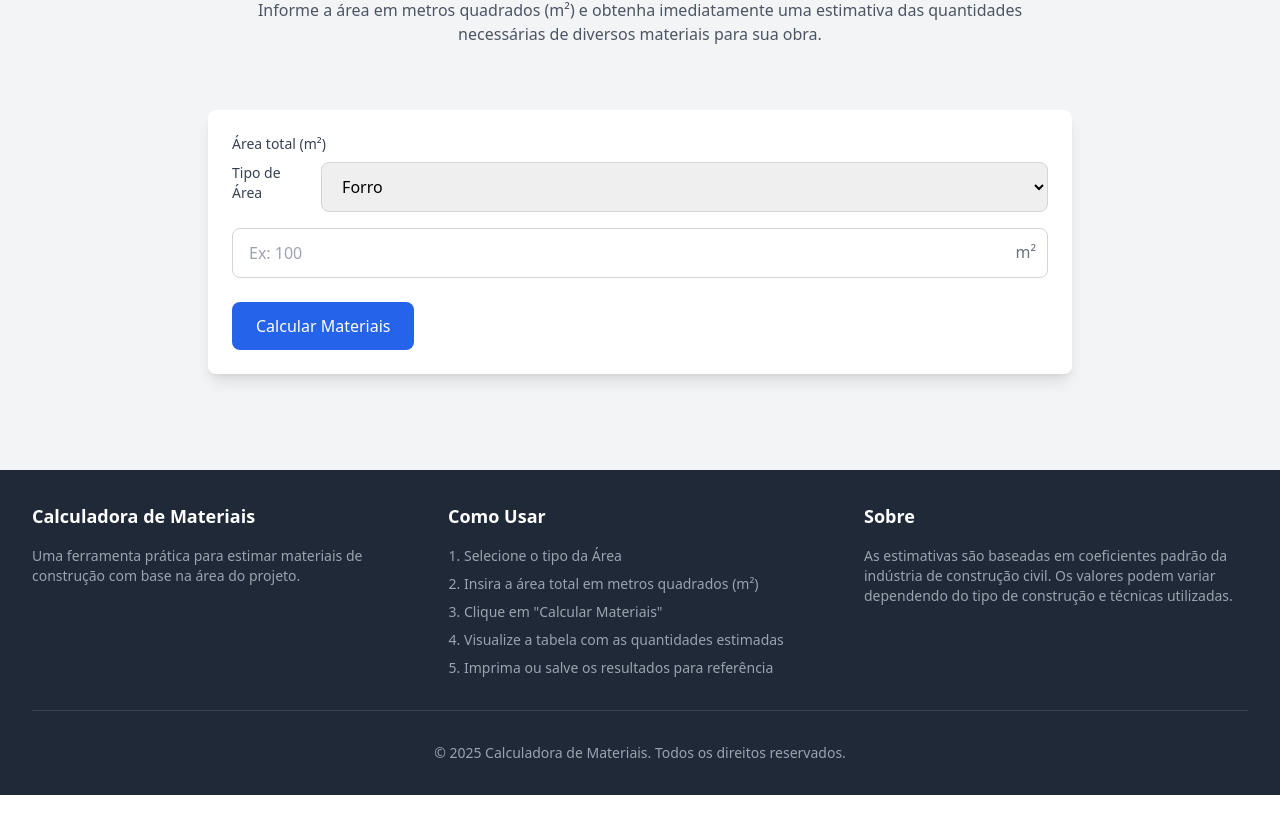
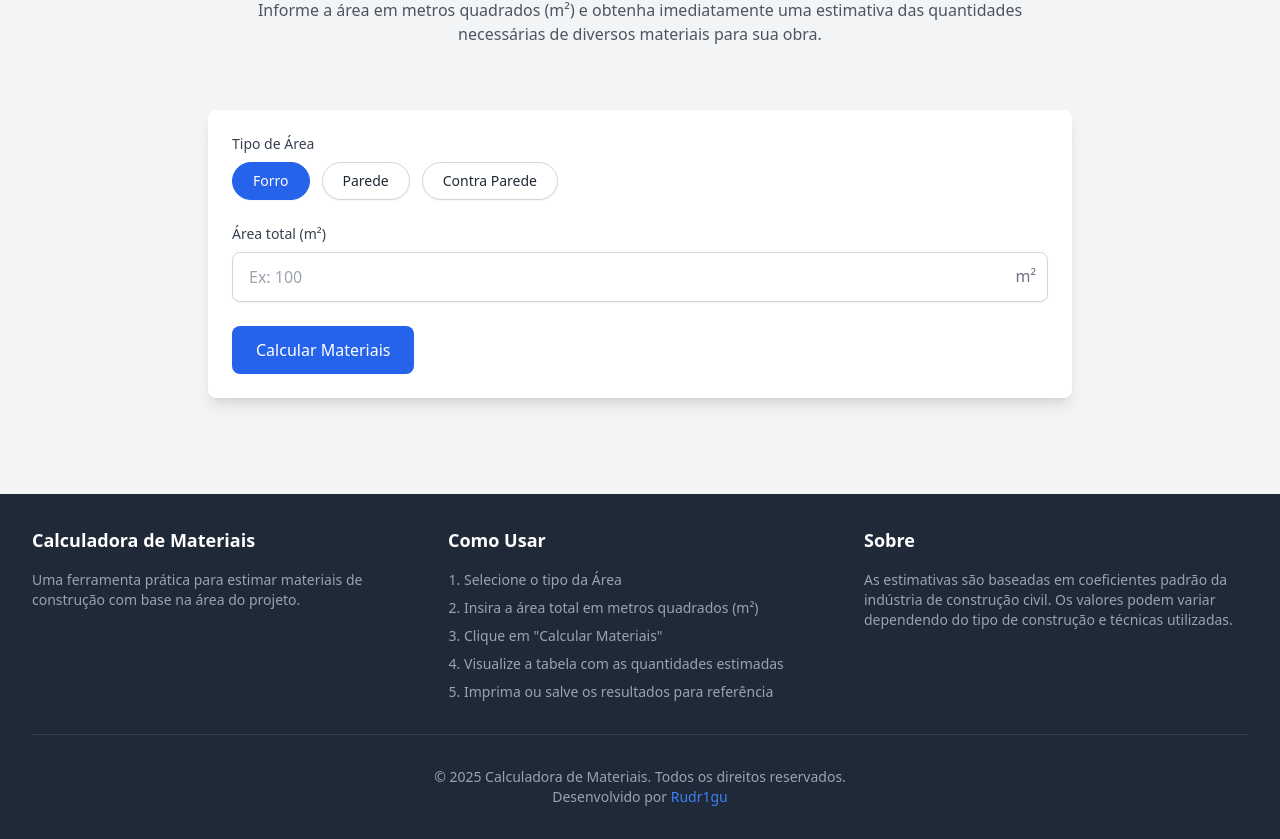
Before and after one commit to rudr1gu/calculadora_drywall, a React (Vite) app: page / in a window 1280 px wide. Shown: the part 178-1017 px from the top of the page. Before the commit the page ends 973 px from the top, so only its background shows below. Built offline with nearby package versions, Linux system fonts and the light colour scheme.

Commit message:
:recycle: Enhance Calculator component: add area type selection buttons and remove dropdown; update footer with developer link

```diff
--- a/src/components/Calculator.tsx
+++ b/src/components/Calculator.tsx
@@ -17,12 +17,28 @@ const Calculator: React.FC = () => {
     handlePrint
   } = useCalculator();
 
-
-
   return (
     <section className="max-w-4xl mx-auto px-4 py-8 print:py-2">
       <div className="bg-white rounded-lg shadow-lg p-6 mb-8 print:shadow-none">
-        <form onSubmit={handleCalculate} className="space-y-6">
+        <form onSubmit={handleCalculate} className="space-y-6 print:hidden">
+          <div>
+            <label className="block text-gray-700 text-sm font-medium mb-2">Tipo de Área</label>
+            <div className="flex flex-wrap gap-3">
+              {['Forro', 'Parede', 'Contra Parede'].map((tipo) => (
+                <button
+                  key={tipo}
+                  type="button"
+                  onClick={() => setTipoArea(tipo as 'Forro' | 'Parede' | 'Contra Parede')}
+                  className={`px-5 py-2 rounded-full border font-medium transition-colors duration-200 text-sm shadow-sm ${tipoArea === tipo
+                      ? 'bg-blue-600 text-white border-blue-600'
+                      : 'bg-white text-gray-800 border-gray-300 hover:bg-gray-100'
+                    }`}
+                >
+                  {tipo}
+                </button>
+              ))}
+            </div>
+          </div>
           <div>
             <label
               htmlFor="area"
@@ -30,19 +46,6 @@ const Calculator: React.FC = () => {
             >
               Área total (m²)
             </label>
-            <div className="flex items-center space-x-4 mb-4">
-              <label className="block text-gray-700 text-sm font-medium mb-2">Tipo de Área</label>
-              <select
-                value={tipoArea}
-                onChange={(e) => setTipoArea(e.target.value as 'Forro' | 'Parede' | 'Contra Parede')}
-                className="w-full px-4 py-3 border border-gray-300 rounded-lg"
-              >
-                <option value="Forro">Forro</option>
-                <option value="Parede">Parede</option>
-                <option value="Contra Parede">Contra Parede</option>
-              </select>
-            </div>
-
             <div className="relative">
               <input
                 id="area"
@@ -50,16 +53,17 @@ const Calculator: React.FC = () => {
                 step="0.01"
                 min="0"
                 value={area}
-                onChange={e => setArea(e.target.value)}
+                onChange={(e) => setArea(e.target.value)}
                 placeholder="Ex: 100"
-                className={`w-full px-4 py-3 border rounded-lg focus:ring-2 focus:outline-none transition-colors duration-200 ${error ? 'border-red-500 focus:ring-red-200' : 'border-gray-300 focus:ring-blue-100 focus:border-blue-500'
+                className={`w-full px-4 py-3 border rounded-lg shadow-sm focus:ring-2 focus:outline-none transition-colors duration-200 ${error
+                    ? 'border-red-500 focus:ring-red-200'
+                    : 'border-gray-300 focus:ring-blue-100 focus:border-blue-500'
                   }`}
               />
               <span className="absolute right-3 top-3 text-gray-500">m²</span>
             </div>
             {error && <p className="mt-2 text-sm text-red-600">{error}</p>}
           </div>
-
           <div className="flex flex-col sm:flex-row sm:space-x-4 space-y-4 sm:space-y-0">
             <button
               type="submit"
@@ -89,7 +93,7 @@ const Calculator: React.FC = () => {
                 <button
                   type="button"
                   onClick={handlePrint}
-                  className="w-full sm:w-auto bg-teal-600 hover:bg-teal-700 text-white font-medium py-3 px-6 rounded-lg transition-colors duration-200 print:hidden"
+                  className="w-full sm:w-auto bg-teal-600 hover:bg-teal-700 text-white font-medium py-3 px-6 rounded-lg transition-colors duration-200"
                 >
                   Imprimir
                 </button>
--- a/src/components/Footer.tsx
+++ b/src/components/Footer.tsx
@@ -35,6 +35,16 @@ const Footer: React.FC = () => {
         <div className="mt-8 pt-8 border-t border-gray-700">
           <p className="text-sm text-gray-400 text-center">
             &copy; {new Date().getFullYear()} Calculadora de Materiais. Todos os direitos reservados.
+            <br />
+            Desenvolvido por{' '}
+            <a
+              href="https://rudr1gu.vercel.app"
+              target="_blank"
+              rel="noopener noreferrer"
+              className="hover:underline text-blue-500"
+            >
+              Rudr1gu
+            </a>
           </p>
         </div>
       </div>
--- a/src/components/MaterialsTable.tsx
+++ b/src/components/MaterialsTable.tsx
@@ -22,7 +22,6 @@ const MaterialsTable: React.FC<MaterialsTableProps> = ({ results, material }) =>
           Estimativa baseada em coeficientes padrão de construção
         </p>
       </div>
-
       <div className="overflow-x-auto">
         <table className="w-full">
           <thead>
@@ -45,9 +44,8 @@ const MaterialsTable: React.FC<MaterialsTableProps> = ({ results, material }) =>
             {results.materials.map((material, index) => (
               <tr
                 key={material.id}
-                className={`hover:bg-gray-50 transition-colors duration-150 ${
-                  index % 2 === 0 ? 'bg-white' : 'bg-gray-50'
-                }`}
+                className={`hover:bg-gray-50 transition-colors duration-150 ${index % 2 === 0 ? 'bg-white' : 'bg-gray-50'
+                  }`}
               >
                 <td className="px-6 py-4 whitespace-nowrap text-sm font-medium text-gray-800">
                   {material.name}
```
